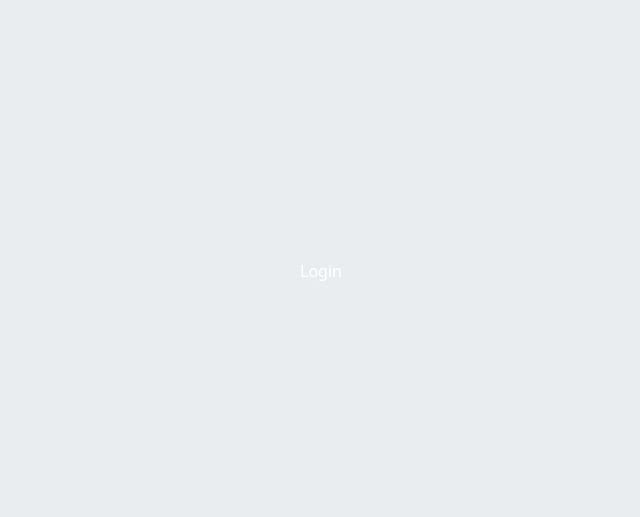
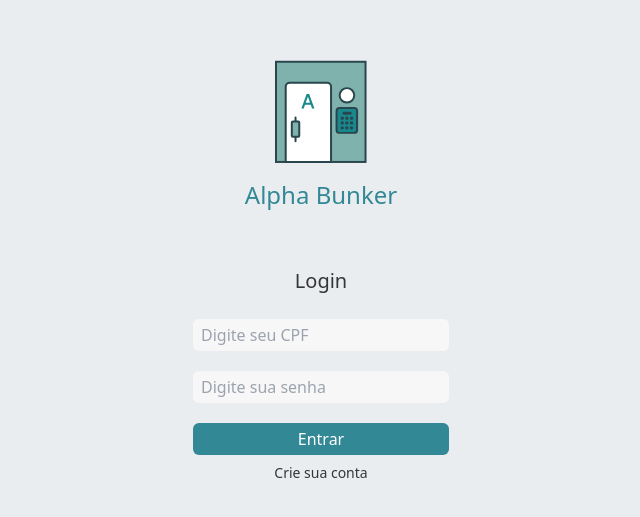
Before and after one commit to LuanRaabe/alphabunker, a React (Vite) app in the folder frontend/: page /home in a window 1280 px wide. Shown: the part 129-646 px from the top of the page, without its empty margins (319-959 px from the left). Built offline with nearby package versions, Linux system fonts and the light colour scheme.

Commit message:
Adicionando tela de login e registro, validadores

```diff
--- a/frontend/src/components/Button.tsx
+++ b/frontend/src/components/Button.tsx
@@ -26,7 +26,7 @@ export const Button = ({
   category,
 }: PropTypes) => (
   <button
-    className={`h-10 px-3 text-btn-text rounded btn-${category} ${
+    className={`w-64 h-8 flex items-center justify-center text-white rounded-md btn-${category} ${
       className ?? ''
     }`}
     type={type}
--- /dev/null
+++ b/frontend/src/components/Input.tsx
@@ -0,0 +1,51 @@
+import { useState } from 'react';
+
+interface ValiadatorsType {
+  validate: (value: string) => boolean;
+  message: string;
+}
+
+interface InputProps {
+  type?: string;
+  placeholder?: string;
+  required?: boolean;
+  value: string;
+  onChange: (event: any) => void;
+  mask?: (value: string) => string;
+  onBlur?: () => void;
+  validators?: ValiadatorsType[];
+}
+
+export function Input(props: InputProps) {
+  const [error, setError] = useState<string | undefined>(undefined);
+
+  return (
+    <div className="relative flex flex-col">
+      <input
+        className="w-64 h-8 p-2 mb-5 rounded-md bg-input border-solid border-slate-600"
+        type={props.type ?? 'text'}
+        placeholder={props.placeholder ?? ''}
+        required={!!props.required}
+        value={props.value}
+        onChange={(e) =>
+          props.onChange(
+            props.mask ? props.mask(e.target.value) : e.target.value,
+          )
+        }
+        onBlur={() => {
+          props.onBlur;
+          props.validators &&
+            props.validators.forEach(({ validate, message }) => {
+              if (!validate(props.value)) setError(message);
+              else setError(undefined);
+            });
+        }}
+      />
+      {error && (
+        <span className="absolute top-8 left-2 text-xs font-bold text-input-error">
+          {error}
+        </span>
+      )}
+    </div>
+  );
+}
--- a/frontend/src/pages/Home/index.tsx
+++ b/frontend/src/pages/Home/index.tsx
@@ -1,4 +1,10 @@
+import { useState } from 'react';
+import { useNavigate } from 'react-router-dom';
+import { Button } from '../../components/Button';
+import { Input } from '../../components/Input';
 import { useUser } from '../../providers/UserProvider';
+import { maskCpf, maskEmail } from '../../utils/Masks';
+import { validateCpf } from '../../utils/Validators';
 /**
  * Archive: src/pages/Home.tsx
  *
@@ -10,7 +16,164 @@ import { useUser } from '../../providers/UserProvider';
  */
 
 export const Home = () => {
+  const navigate = useNavigate();
   const { loading } = useUser();
+  const [loginOrRegister, setLoginOrRegister] = useState<'login' | 'register'>(
+    'login',
+  );
+  const [username, setUsername] = useState<string>('');
+  const [birthday, setBirthday] = useState<string>('');
+  const [cpf, setCpf] = useState<string>('');
+  const [email, setEmail] = useState<string>('');
+  const [password, setPassword] = useState<string>('');
+  const [confirmPassword, setConfirmPassword] = useState<string>('');
 
-  return <h1 className="text-white">Login</h1>;
+  const isLoginScreen = loginOrRegister === 'login';
+
+  function changeScreen() {
+    setUsername('');
+    setBirthday('');
+    setCpf('');
+    setEmail('');
+    setPassword('');
+    setConfirmPassword('');
+    setLoginOrRegister(isLoginScreen ? 'register' : 'login');
+  }
+
+  function handleLogin() {
+    console.log('login');
+    navigate('/profile');
+  }
+
+  function handleRegister() {
+    console.log('register');
+    navigate('/profile');
+  }
+
+  function renderLoading() {
+    return <div>Loading...</div>;
+  }
+
+  function renderLogo() {
+    return (
+      <>
+        <div className={`mb-4 ${isLoginScreen ? 'h-[103px]' : 'h-[69px]'}`}>
+          <img src="public/logo.svg" alt="logo" className="h-full" />
+        </div>
+        <span
+          className={`text-brand-base text-2xl ${
+            isLoginScreen ? 'mb-14' : 'mb-3'
+          }`}
+        >
+          Alpha Bunker
+        </span>
+        <span
+          className={`text-paragraph-dark text-xl ${
+            isLoginScreen ? 'mb-6' : 'mb-7'
+          }`}
+        >
+          {isLoginScreen ? 'Login' : 'Crie sua conta'}
+        </span>
+      </>
+    );
+  }
+
+  function renderBottomButtons() {
+    return (
+      <>
+        <Button
+          category="primary"
+          label={isLoginScreen ? 'Entrar' : 'Cadastrar'}
+          onClick={isLoginScreen ? () => handleLogin() : () => handleRegister()}
+          className="mb-2"
+        />
+        <span
+          className="text-sm text-paragraph-dark"
+          onClick={() => changeScreen()}
+        >
+          {isLoginScreen ? 'Crie sua conta' : 'Entrar'}
+        </span>
+      </>
+    );
+  }
+
+  function renderLogin() {
+    return (
+      <>
+        {renderLogo()}
+        <Input
+          type="text"
+          placeholder="Digite seu CPF"
+          value={cpf}
+          onChange={setCpf}
+          mask={maskCpf}
+          validators={[{ validate: validateCpf, message: 'CPF inválido' }]}
+        />
+        <Input
+          type="password"
+          placeholder="Digite sua senha"
+          value={password}
+          onChange={setPassword}
+        />
+        {renderBottomButtons()}
+      </>
+    );
+  }
+
+  function renderRegister() {
+    return (
+      <>
+        {renderLogo()}
+        <Input
+          type="text"
+          placeholder="Digite seu nome"
+          value={username}
+          onChange={setUsername}
+        />
+        <Input
+          type="date"
+          placeholder="Digite sua data de nascimento"
+          value={birthday}
+          onChange={setBirthday}
+        />
+        <Input
+          type="text"
+          placeholder="Digite seu CPF"
+          value={cpf}
+          onChange={setCpf}
+          mask={maskCpf}
+        />
+        <Input
+          type="text"
+          placeholder="Digite seu e-mail"
+          value={email}
+          onChange={setEmail}
+          mask={maskEmail}
+        />
+        <Input
+          type="password"
+          placeholder="Digite sua senha"
+          value={password}
+          onChange={setPassword}
+        />
+        <Input
+          type="password"
+          placeholder="Confirme sua senha"
+          value={confirmPassword}
+          onChange={setConfirmPassword}
+        />
+        {renderBottomButtons()}
+      </>
+    );
+  }
+
+  return (
+    <div className="flex flex-col items-center">
+      {loading ? (
+        renderLoading()
+      ) : (
+        <>{isLoginScreen ? renderLogin() : renderRegister()}</>
+      )}
+    </div>
+  );
 };
--- a/frontend/src/providers/UserProvider.tsx
+++ b/frontend/src/providers/UserProvider.tsx
@@ -19,13 +19,8 @@ interface UserProviderTypes {
 }
 
 export const UserProvider = ({ children }: UserProviderTypes) => {
-  const [user, setUser] = useState<UserTypes>({
-    name: 'string',
-    email: 'string',
-    cpf: 'string',
-    birthDate: 'string',
-  });
-  const [loading, setLoading] = useState(true);
+  const [user, setUser] = useState<UserTypes | undefined>(undefined);
+  const [loading, setLoading] = useState(false);
 
   return (
     <UserContext.Provider
--- a/frontend/src/routes/routes.tsx
+++ b/frontend/src/routes/routes.tsx
@@ -30,9 +30,9 @@ const Private = ({ children, callback }: ChildrenTypes) => {
 const Public = ({ children, callback }: ChildrenTypes) => {
   const { user } = useUser();
 
-  /* if (user) {
+  if (user) {
     return <Navigate to="/deposit" />;
-  } */
+  }
 
   callback();
   return children;
--- a/frontend/src/styles/global.css
+++ b/frontend/src/styles/global.css
@@ -50,3 +50,13 @@ select {
 .text-gold {
   @apply text-header-gold;
 }
+
+.bg-input {
+  @apply bg-input-base;
+}
+
+input[type='date']::-webkit-datetime-edit-year-field:not([aria-valuenow]),
+input[type='date']::-webkit-datetime-edit-month-field:not([aria-valuenow]),
+input[type='date']::-webkit-datetime-edit-day-field:not([aria-valuenow]) {
+  color: transparent;
+}
--- /dev/null
+++ b/frontend/src/utils/Masks.ts
@@ -0,0 +1,19 @@
+export const maskCpf = (value: string) =>
+  value
+    .replace(/\D/g, '')
+    .replace(/(\d{3})(\d)/, '$1.$2')
+    .replace(/(\d{3})(\d)/, '$1.$2')
+    .replace(/(\d{3})(\d{1,2})/, '$1-$2')
+    .replace(/(-\d{2})\d+?$/, '$1');
+
+export const maskEmail = (value: string) => {
+  const email = value.replace(/\D/g, '');
+  const emailSplit = email.split(/(?=.{3})/);
+  const emailMask = emailSplit.map((item, index) => {
+    if (index === emailSplit.length - 1) {
+      return item;
+    }
+    return item + '@';
+  });
+  return emailMask.join('');
+};
--- /dev/null
+++ b/frontend/src/utils/Validators.ts
@@ -0,0 +1,49 @@
+export function validateCpf(cpf: string): boolean {
+  const cpfArray = cpf
+    .replace(/\D/g, '')
+    .split('')
+    .map((el) => parseInt(el));
+
+  if (cpfArray.length !== 11) return false;
+  const firstDigit = cpfArray[9];
+  const secondDigit = cpfArray[10];
+
+  let sum = 0;
+  for (let i = 0; i < 9; i++) {
+    sum += cpfArray[i] * (10 - i);
+  }
+
+  let firstDigitCalc = 11 - (sum % 11);
+  if (firstDigitCalc > 9) firstDigitCalc = 0;
+  if (firstDigit !== firstDigitCalc) return false;
+
+  sum = 0;
+  for (let i = 0; i < 10; i++) {
+    sum += cpfArray[i] * (11 - i);
+  }
+
+  let secondDigitCalc = 11 - (sum % 11);
+  if (secondDigitCalc > 9) secondDigitCalc = 0;
+
+  if (secondDigit !== secondDigitCalc) return false;
+
+  return true;
+}
+
+export function validateEmail(email: string): boolean {
+  const emailRegex =
+    /^(([^<>()[\]\\.,;:\s@"]+(\.[^<>()[\]\\.,;:\s@"]+)*)|(".+"))@((\[[0-9]{1,3}\.[0-9]{1,3}\.[0-9]{1,3}\.[0-9]{1,3}\])|(([a-zA-Z\-0-9]+\.)+[a-zA-Z]{2,}))$/;
+  return emailRegex.test(String(email).toLowerCase());
+}
+
+export function validatePassword(password: string): boolean {
+  const passwordFormamted = password.replace(/\s/g, '');
+  return passwordFormamted.length >= 6 && passwordFormamted.length <= 20;
+}
+
+export function validateConfirmPassword(
+  password: string,
+  confirmPassword: string,
+): boolean {
+  return password === confirmPassword;
+}
```
Also changed, not shown: frontend/public/logo.svg (added).
